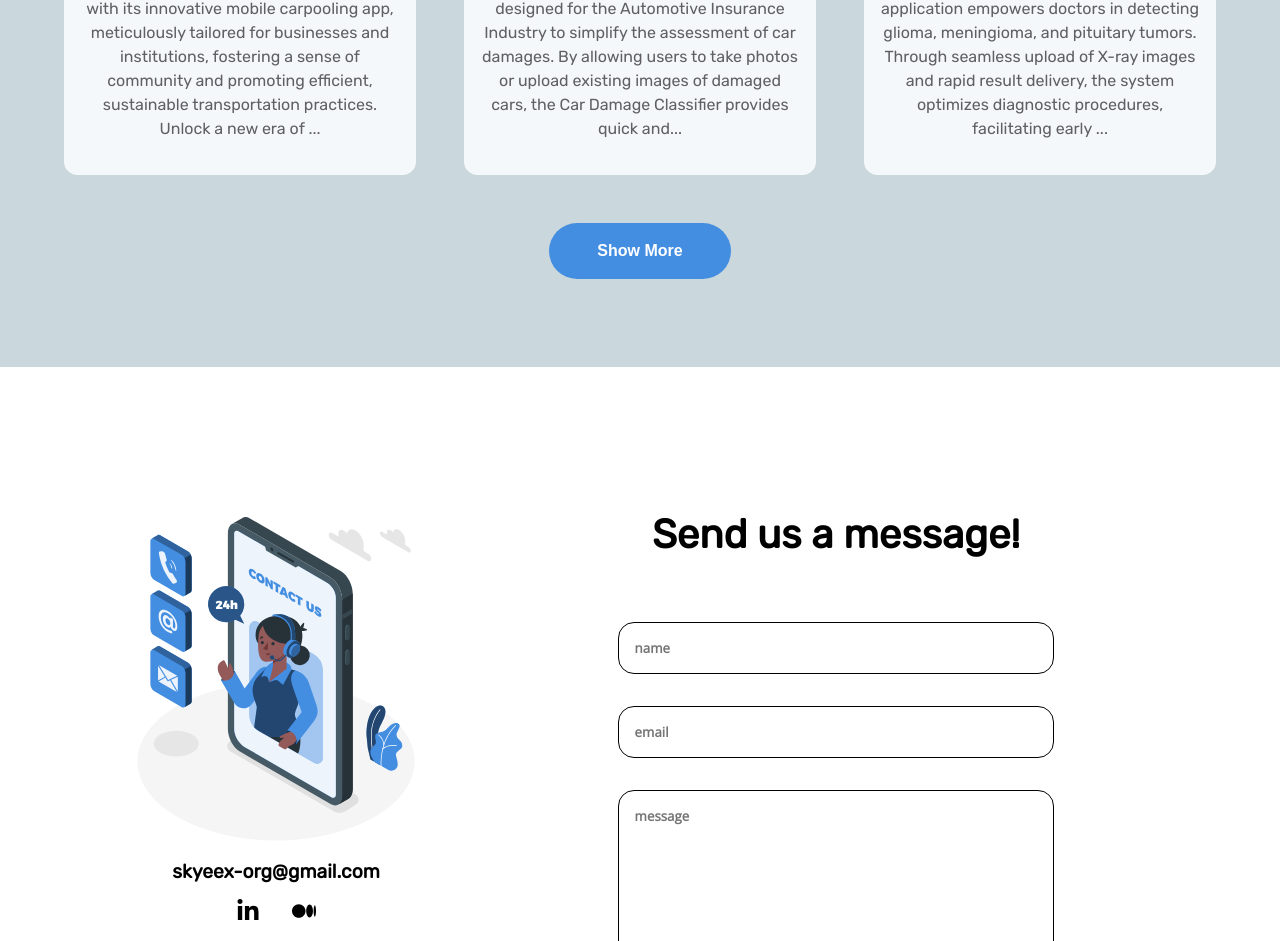
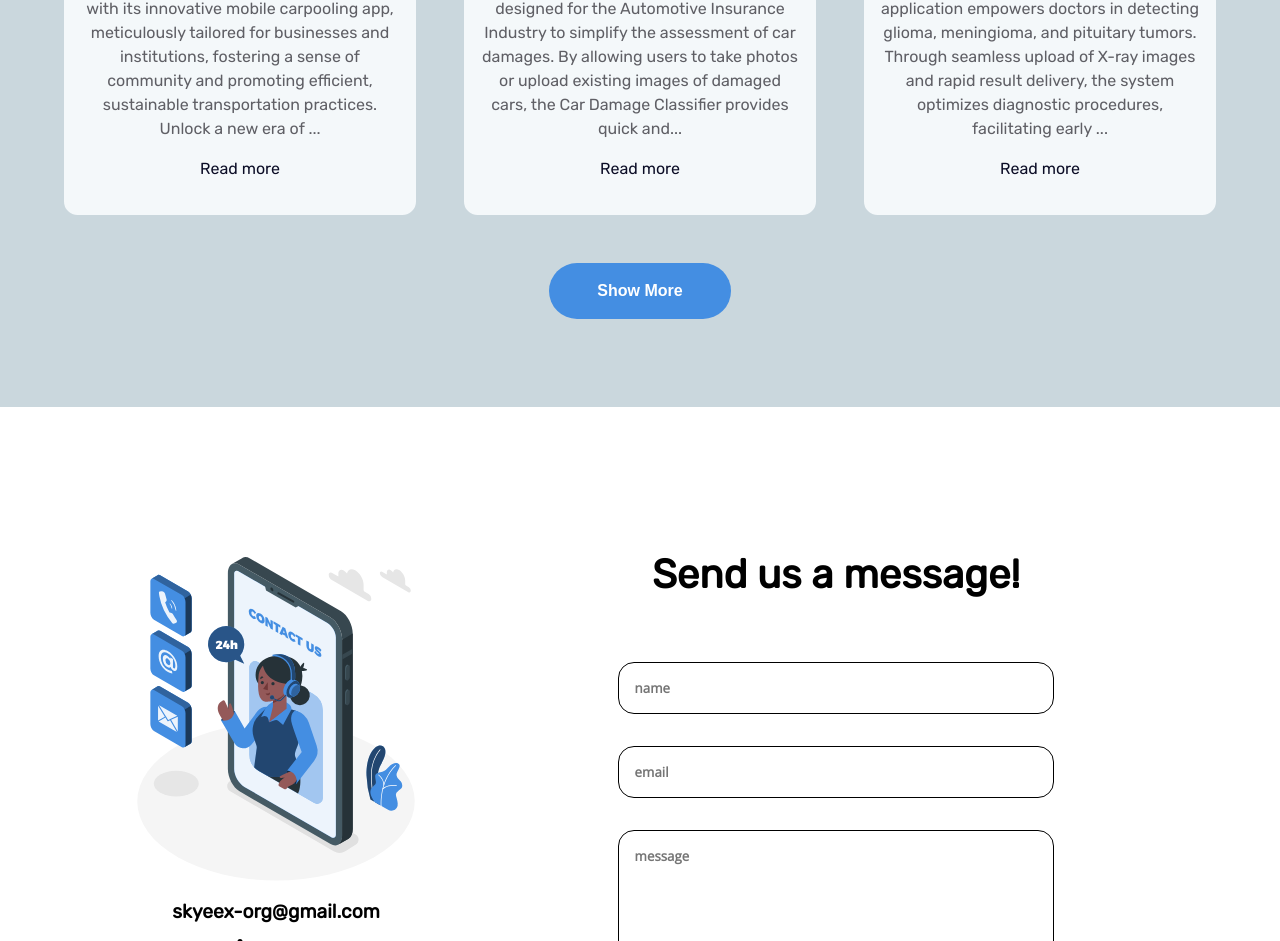
Before and after one commit to Skyeex-org/Skyeex-org.github.io, a Next.js app: page / in a window 1280 px wide. Shown: the part 2918-3859 px from the top of the page. Built offline with nearby package versions, Linux system fonts and the light colour scheme.

Commit message:
SKW-48 | Fix cards

```diff
--- a/src/components/ProjectCard/ProjectCard.css.tsx
+++ b/src/components/ProjectCard/ProjectCard.css.tsx
@@ -63,9 +63,9 @@ export const ProjectCardImage = styled.div<{ imageSource: string }>`
     background-position: center;
 `;
 
-export const ProjectCardDescription = styled.p`
+export const ProjectCardDescription = styled.p<{ textColor?: string }>`
     font-size: 1.15rem;
-    color: ${Colors.paleGray};
+    color: ${(props) => props.textColor || Colors.paleGray};
 
     ${minWidthQuery(Breakpoints.medium)} {
         font-size: 1rem;
--- a/src/components/ProjectCard/ProjectCard.tsx
+++ b/src/components/ProjectCard/ProjectCard.tsx
@@ -6,6 +6,7 @@ import {
 import { SeparatorSpace, SeparatorMargin } from "@components/components/GeneralStyleSheet/GeneralStyleSheet";
 import { useGetScreenSize } from "@components/utils/useGetScreenSize";
 import { useRouter } from "next/router";
+import { Colors } from "@components/utils/cssMedia";
 
 export type ProjectCardType = {
     project: ProjectsConfigType;
@@ -32,9 +33,11 @@ export const ProjectCard: FC<ProjectCardType> = ({ project }) => {
             <SeparatorMargin marginValue={0.5} />
             <ProjectCardWrapperContainer>
                 <ProjectCardTitle>{project.title}</ProjectCardTitle>
-                <SeparatorSpace paddingValue={isMobile() ? 0.15 : 1} />
+                <SeparatorSpace paddingValue={isMobile() ? 0.15 : 1}/>
                 <ProjectCardDescription>{getTextSizeBasedOnBigBreakpoint(project.previewDescription)}...</ProjectCardDescription>
-                <SeparatorSpace paddingValue={isMobile() ? 0.15 : 0.8} />
+                <SeparatorSpace paddingValue={0.5}/>
+                {project.isDetailPageEnabled && <ProjectCardDescription textColor={Colors.footerWrapperEbony}>Read more</ProjectCardDescription>}
+                <SeparatorSpace paddingValue={isMobile() ? 0.1 : 0.8}/>
             </ProjectCardWrapperContainer>
         </ProjectCardWrapper>
     );
```
Also changed, not shown: src/configs/projectsConfig.ts (line endings or trailing spaces).
